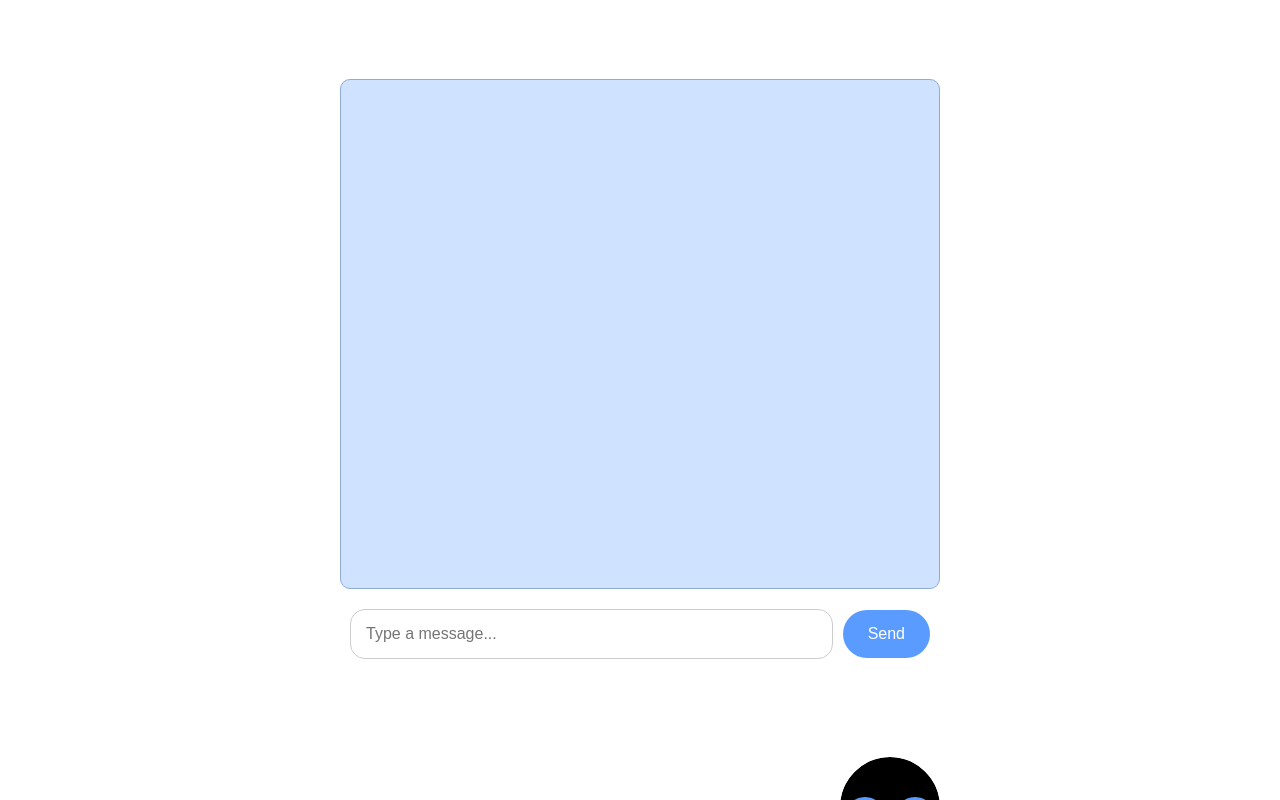
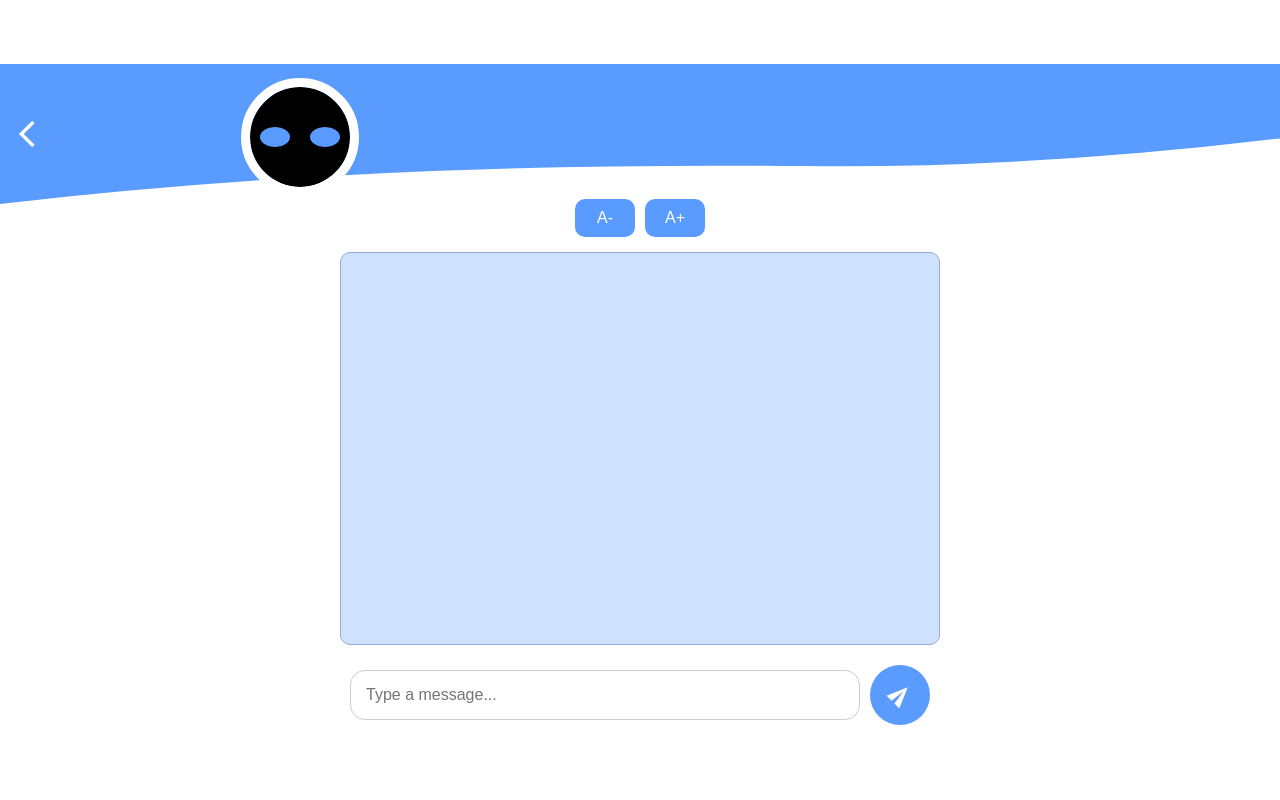
Before and after one commit to slamonander/Semcorel-LLM-Project, a React (Create React App) app in the folder final/frontend/: page /type in a window 1280 px wide. Built offline with nearby package versions, Linux system fonts and the light colour scheme.

Commit message:
Rerouted and renamed Test.js/css to Typepage.js

```diff
--- a/final/frontend/src/App.js
+++ b/final/frontend/src/App.js
@@ -3,12 +3,11 @@ import React from 'react';
 import { BrowserRouter as Router, Routes, Route, useLocation, useNavigate } from 'react-router-dom';
 import Greeting from "./Greeting";
 import SpeakPage from './SpeakPage';
+// import Coco from './Coco';
 import TypePage from './TypePage';
-import Coco from './Coco';
-import Test from './Test';
 import './index.css';
-import './Test.css';
-import './Coco.css';
+import './TypePage.css';
+// import './Coco.css';
 import Avatar from './Avatar';
 
 function App() {
@@ -32,16 +31,13 @@ function App() {
             <button className="btn" onClick={() => navigate('/speak')}>
               <span className="material-icons icon">mic</span><br />Speak
             </button>
-            <button className="btn-error" onClick={() => navigate('/type')}>
-            </button>
-            <button className="btn" onClick={() => navigate('/test')}>
+            <button className="btn" onClick={() => navigate('/type')}>
               <span className="material-icons icon">keyboard</span><br />Type
             </button>
           </div>
         } />
         <Route path="/speak" element={<SpeakPage />} />
         <Route path="/type" element={<TypePage />} />
-        <Route path="/test" element={<Test/>}/>
       </Routes>
     </div>
   );
--- a/final/frontend/src/TypePage.css
+++ b/final/frontend/src/TypePage.css
@@ -1,53 +1,167 @@
-body {
-    font-family: 'Roboto', sans-serif;
+html, body {
+    margin: 0;
+    padding: 0;
+    width: 100vw;
+    height: 100vh;
+    overflow: hidden; /* Prevent scrolling */
+  }
+
+/* main-container ensures everything is positioned and stacked vertically */
+.main-container {
+    display: flex;
+    flex-direction: column;
+    justify-content: flex-start;
+    align-items: center;
+    width: 100vw;
+    height: 100vh;
+    margin: 5%; /* This adds a margin around the entire application to hopefully stop the scroll error*/
+    background-color: white;
+  }
+
+/* HEADER CSS (WAVE ANIMATION, COCO AVATAR, BACK BTN (INVIS BTN), FONT BTNS*/
+  /* Container for positioning wave animation*/
+.triangle-container {
+    position: relative;
+    width: 100vw; /* Full width */
+    height: 300px;
+    margin-top: 5%;
+    margin-bottom: 5px;
+    display: flex;
+    justify-content: flex-start;
+    align-items: flex-start;
+  }
+
+  /* Triangle shape */
+  .triangle {
+    position: absolute;
+    top: 0;
+    left: 0;
+    width: 140vw; /* Adjust width to desired size */
+    height: 175px; /* Adjust height as needed */
+    overflow: hidden;
+}
+
+@keyframes waveAnimation {
+  0% {
+    d: path('M 0,100 Q 20,75 45,85 T 100,15 L 100,0 L 0,0 Z'); /* Starting position */
+  }
+  50% {
+    d: path('M -50,100 Q 20,60 50,85 T 150,25 L 150,0 L -50,0 Z'); /* More movement at bottom-left */
+  }
+  100% {
+    d: path('M 0,100 Q 20,75 45,85 T 100,15 L 100,0 L 0,0 Z'); /* Reset to start */
+  }
+}
+
+.wave {
+  animation: waveAnimation 8s ease-in-out infinite;
+}
+
+  /* Coco styles */
+  .coco-small {
     display: flex;
     justify-content: center;
     align-items: center;
-    width: 100vw;
-    height: 100vh;
-    background: linear-gradient(135deg, #e2ebf0, #cfd9e2);
-    margin: 0;
-    flex-direction: column;
-    padding: 0 15px;
-    box-sizing: border-box;
+    top: 3px; /* Adjust as needed */
+    left: 250px; /* Adjust as needed */
+    background-color: black;
+    width: 100px;
+    height: 100px;
+    border-radius: 50%;
+    gap: 20px;
+    outline: 9px solid white;
+    margin-bottom: 10px;
   }
 
-.main-container {
-    display: flex;
-    flex-direction: column;
-    justify-content: flex-start; /* Align items to the start (left) */
-    align-items: flex-start; /* Align items to the top */
-    position: relative; /* Keeps other positioned elements in context */
-    height: 100vh; /* Full viewport height */
-    width: 100vw; /* Full viewport width */
+  .eye-small {
+    width: 30px;
+    height: 25px;
+    margin-bottom: 5px;
+    background-color: #5A9BFF;
+    border-radius: 50%;
+    animation: blink 3s infinite;
+    clip-path: ellipse(100% 50% at 50% 50%);
   }
 
+  @keyframes blink {
+    0%, 100% {
+      transform: scaleY(1);
+      clip-path: ellipse(100% 50% at 50% 50%); /* Normal eye shape */
+    }
+    50%, 60% {
+      transform: scaleY(0.8);
+      /* Create crescent shape: cut the bottom half to create a crescent */
+      clip-path: ellipse(100% 35% at 50% 35%);
+    }
+  }
+
+.btn-invis { /*BACK BUTTON*/
+  position: absolute;
+  top: 40px;
+  left: 5px;
+  background-color: transparent;
+  color: white;
+  border: none;
+  cursor: pointer;
+  z-index: 2;
+}
+
+.invis{
+  font-size: 2rem;
+}
+
+.font-size-buttons {
+  display: flex;
+  gap: 10px;
+}
+
+.font-size-buttons button {
+  padding: 10px 15px;
+  font-size: 16px;
+  background-color: #5A9BFF;
+  color: white;
+  border: none;
+  border-radius: 10px;
+  cursor: pointer;
+  transition: background-color 0.3s ease;
+  /* align-items: center;
+  justify-content: center;
+  padding: 10px 20px;
+  font-size: 16px;
+  line-height: 1.5; */
+  height: auto; /* Ensure full clickable area */
+}
+
+
+/* LLM RESPONSE BOX */
+  /* Chat box container */
   .chat-container {
-    width: 100%;
+    width: 90%;
     max-width: 600px;
     background: #ffffff;
-    padding: 20px;
+    padding: 5px;
     border-radius: 20px;
     display: flex;
     flex-direction: column;
     overflow: hidden;
-    height: 80vh;
+    height: 220vh;
     max-height: 700px;
+    margin-top: 10px;
     position: relative;
   }
 
   .chat-box {
     flex-grow: 1;
     overflow-y: auto;
-    margin-bottom: 15px;
+    margin-bottom: 10px;
     padding-right: 10px;
     display: flex;
     flex-direction: column;
-    border: 1px solid #e0e0e0;
+    border: 1px solid #90acd6;
     border-radius: 10px;
     padding: 15px;
     background: #CFE2FF;
-    max-height: calc(100% - 100px);
+    max-height: calc(100% - 50px);
 }
 
 .chat-message {
@@ -57,7 +171,7 @@ body {
   max-width: 75%;
   word-wrap: break-word;
   display: inline-block;
-    font-size: 16px;
+  font-size: 18px;
 }
 
 .user-message {
@@ -79,9 +193,10 @@ body {
 }
 
   .input-container {
+    margin-top: 0;
+    margin-bottom: 60px;
     display: flex;
     align-items: center;
-    margin-top: 10px;
     padding: 10px;
     border-radius: 10px;
     background: #ffffff;
@@ -99,22 +214,7 @@ input[type="text"] {
 }
 
 input[type="text"]:focus {
-    border-color: #007bff;
-}
-
-button {
-    padding: 15px 25px;
-    font-size: 16px;
-    color: #fff;
-    background: #5A9BFF;
-    border: none;
-    border-radius: 30px;
-    cursor: pointer;
-    transition: background-color 0.3s ease;
-}
-
-button:hover {
-    background-color: #004080;
+  border-color: #5A9BFF;
 }
 
 @keyframes slide-in {
@@ -127,3 +227,57 @@ button:hover {
       opacity: 1;
   }
 }
+
+  .icon-send {
+    display: inline-block; /* Ensure the element can be transformed */
+    transform: rotate(-45deg); /* Rotate the icon by 45 degrees (you can change this value) */
+  }
+
+  button {
+    width: 60px;
+    height: 60px;
+    display: inline-flex;
+    justify-content: center;
+    align-items: center;
+    padding: 15px 25px;
+    font-size: 16px;
+    color: #fff;
+    background: #5A9BFF;
+    border: none;
+    border-radius: 50%;
+    cursor: pointer;
+    transition: background-color 0.3s ease;
+}
+
+button:hover {
+    background-color: #004080;
+}
+
+  .typing-animation span {
+    display: inline-block;
+    animation: typing-blink 1.5s infinite;
+  }
+
+  .typing-animation span:nth-child(1) {
+    animation-delay: 0s;
+  }
+
+  .typing-animation span:nth-child(2) {
+    animation-delay: 0.3s;
+  }
+
+  .typing-animation span:nth-child(3) {
+    animation-delay: 0.6s;
+  }
+
+  @keyframes typing-blink {
+    0%, 20% {
+      opacity: 0;
+    }
+    50% {
+      opacity: 1;
+    }
+    100% {
+      opacity: 0;
+    }
+  }
--- a/final/frontend/src/TypePage.js
+++ b/final/frontend/src/TypePage.js
@@ -1,13 +1,15 @@
-// src/TypePage.js
 import React, { useState } from 'react';
+import { useNavigate } from 'react-router-dom';
 import Coco from './Coco';
 import './TypePage.css';
-import './CocoSmall.css';
 
 const TypePage = () => {
   const [userInput, setUserInput] = useState('');
   const [conversationHistory, setConversationHistory] = useState([]);
   const [messages, setMessages] = useState([]);
+  const [isTyping, setIsTyping] = useState(false);
+  const [fontSize, setFontSize] = useState(19); // Default font size
+  const navigate = useNavigate();
 
   const addMessage = (content, className) => {
     setMessages((prevMessages) => [
@@ -28,13 +30,15 @@ const TypePage = () => {
     setUserInput('');
 
     try {
+      setIsTyping(true); // Show typing animation
+
       // Prepare JSON data
       const payload = {
         userInput: userInput,
         history: JSON.stringify(conversationHistory),
       };
 
-      // Send message to the server using a relative URL
+      // Send message to the server
       const response = await fetch('/submit', {
         method: 'POST',
         headers: {
@@ -45,6 +49,8 @@ const TypePage = () => {
 
       const data = await response.json();
 
+      setIsTyping(false); // Hide typing animation
+
       // Display bot response
       addMessage(data.response, 'bot-message');
       setConversationHistory((prevHistory) => [
@@ -53,6 +59,7 @@ const TypePage = () => {
       ]);
     } catch (error) {
       console.error('Error:', error);
+      setIsTyping(false); // Hide typing animation
       addMessage('An error occurred while sending your message.', 'bot-message');
     }
   };
@@ -63,16 +70,44 @@ const TypePage = () => {
     }
   };
 
+  const changeFontSize = (adjustment) => {
+    setFontSize((prevSize) => Math.max(12, Math.min(36, prevSize + adjustment))); // Restrict between 12px and 36px
+  };
+
   return (
-    <div className="main-container">
+    <div className="container">
+      <div className="triangle-container">
+        <svg className="triangle" xmlns="http://www.w3.org/2000/svg" viewBox="0 0 100 125" preserveAspectRatio="none">
+            <path className="wave" d="M 0,50 Q 20,35 45,40 T 100,15 L 100,0 L 0,0 Z" fill="#5A9BFF" transform="skewY(-15)" />
+        </svg>
+        <button className="btn-invis" onClick={() => navigate('/')}>
+          <span className="material-icons invis">arrow_back_ios</span>
+        </button>
+        <div className="coco-container">
+          <Coco className="coco-small" />
+        </div>
+      </div>
+
+      <div className="font-size-buttons">
+        <button onClick={() => changeFontSize(-2)}>A-</button>
+        <button onClick={() => changeFontSize(2)}>A+</button>
+      </div>
+
       {/* Chat container */}
       <div className="chat-container">
         <div id="chat-box" className="chat-box">
           {messages.map((msg, index) => (
-            <div key={index} className={`chat-message ${msg.className}`}>
-              {msg.content}
+            <div key={index} className={`chat-message ${msg.className}`} style={{ fontSize: `${fontSize}px` }}>
+            {msg.content}
+          </div>
+          ))}
+          {isTyping && (
+            <div className="chat-message bot-message typing-animation">
+              <span>.</span>
+              <span>.</span>
+              <span>.</span>
             </div>
-          ))}
+          )}
         </div>
         <div className="input-container">
           <input
@@ -82,13 +117,10 @@ const TypePage = () => {
             onKeyDown={handleKeyDown}
             placeholder="Type a message..."
           />
-          <button onClick={sendMessage}>Send</button>
+          <button onClick={sendMessage}>
+            <span className="material-icons icon-send">send</span>
+          </button>
         </div>
-      </div>
-
-      {/* Coco component positioned in top-right corner */}
-      <div className="coco-container">
-        <Coco className="coco-small" />
       </div>
     </div>
   );
```
Lines whose indentation alone changed are shown as unchanged.
